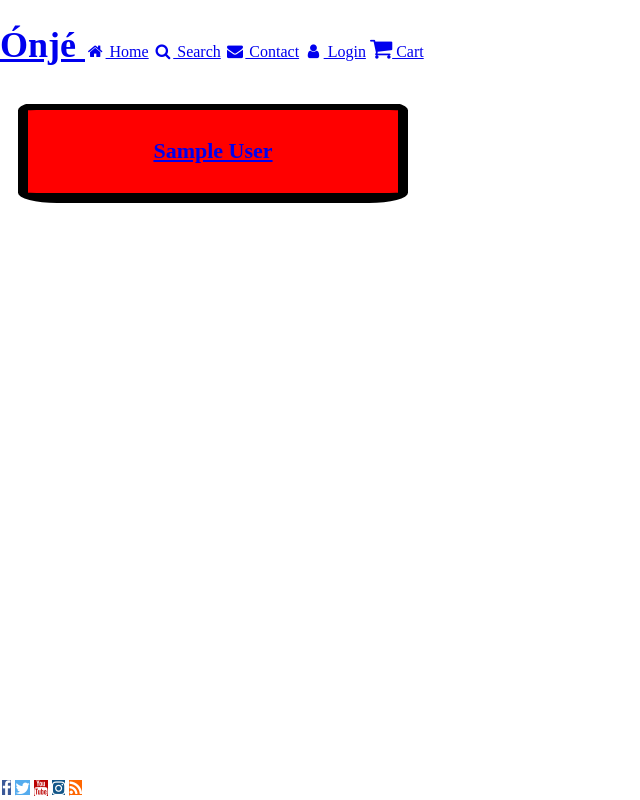
After one commit to Dolocentaur02/Project4, a Django app: page / in a window 1280 px wide. The commit adds this page. Shown: the whole page, without its empty margins (0-640 px from the left). Run offline with Django 3.2, Linux system fonts and the light colour scheme; tables that the repository leaves empty hold one stand-in row (values such as "Sample post").

Commit message:
Mainpg CSS

```diff
--- a/onje/onje/settings.py
+++ b/onje/onje/settings.py
@@ -37,7 +37,9 @@ INSTALLED_APPS = [
     'django.contrib.sessions',
     'django.contrib.messages',
     'django.contrib.staticfiles',
-    'onjeapp'
+    'onjeapp',
+     'django_extensions',
+     'rest_framework'
 ]
 
 MIDDLEWARE = [
--- a/onje/onje/urls.py
+++ b/onje/onje/urls.py
@@ -14,8 +14,11 @@ Including another URLconf
     2. Add a URL to urlpatterns:  path('blog/', include('blog.urls'))
 """
 from django.contrib import admin
+from django.conf.urls import include
 from django.urls import path
 
 urlpatterns = [
     path('admin/', admin.site.urls),
+        path('' ,include('onjeapp.urls'))
+
 ]
--- a/onje/onjeapp/admin.py
+++ b/onje/onjeapp/admin.py
@@ -2,6 +2,6 @@ from django.contrib import admin
 
 # Register your models here.
 
-from .models import signIn
+from .models import customer
 
-admin.site.register([signIn])
+admin.site.register([customer])
--- a/onje/onjeapp/models.py
+++ b/onje/onjeapp/models.py
@@ -3,7 +3,7 @@ from django.db import models
 # Create your models here.
 
 
-class signIn (models.Model):
+class customer (models.Model):
     name = models.CharField("Full name", max_length=500,)
     address1 = models.CharField("Address line1", max_length=500)
     address2 = models.CharField("Address line2", max_length=500)
@@ -13,12 +13,12 @@ class signIn (models.Model):
     def __str__(self):
         return self.name
 
-# class BillingAddress (models.Model):
-#     name = models.CharField("Full name", max_length=500,)
-#     address1 = models.CharField("Address line1", max_length=500)
-#     address2 = models.CharField("Address line2", max_length=500)
-#     zip_code = models.CharField("ZIP/ Postal Code", max_length=10)
-#     city = models.CharField("City", max_length=50)
+class Product (models.Model):
+    name = models.CharField("Full name", max_length=500,)
+    description = models.TextField()
+    price = models.DecimalField(decimal_places=2, max_digits=20, default = 12.99)
+    zip_code = models.CharField("ZIP/ Postal Code", max_length=10)
+    city = models.CharField("City", max_length=50)
 
-#     def __str__(self):
-#         return self.name
+    def __str__(self):
+        return self.name
--- /dev/null
+++ b/onje/onjeapp/static/css/style.css
@@ -0,0 +1,131 @@
+/* @import url(https://fonts.googleapis.com/css?family=Irish+Grover); */
+
+body {
+  /* font-family: "Irish Grover", Papyrus, fantasy, cursive;
+  text-align: center; */
+  color: rgb(178, 189, 23);
+}
+
+
+nav, p {
+  /* padding: 15px;
+  height: 80px;
+  border: solid pink 2px ;
+  width:100%; */
+  text-decoration: none;
+  /* display: inline-block; */
+  /* background-color: rgb(178, 189, 23); */
+}
+
+header {
+  background-color: white;
+  position: fixed;
+  top: 5;
+  left: 0;
+  right: 0;
+  height: 80px;
+  display: flex;
+  text-decoration: none;
+}
+
+
+
+
+
+header * {
+  display: inline;
+}
+
+.fa-Onje{
+  position:absolute;
+  top:90px;
+  left:45px;
+  width:20px;
+  height: 17px;
+  color: rgb(196, 98, 209);
+
+}
+
+form {
+  border-radius: 40px 0 40px 0;
+  width: 50%;
+  margin: 0 auto;
+}
+
+h1 {
+  font-size: 36px;
+}
+
+h2 {
+  font-size: 22px;
+}
+
+.customer {
+  display: inline-block;
+  background-color: red;
+  width: 350px;
+  text-align: center;
+  margin: 10px;
+  padding: 10px;
+  border: 10px solid black;
+  border-radius: 10%;
+}
+
+.customer {
+  display: inline-block;
+}
+
+.customer img {
+  display: block;
+}
+
+img {
+  border-radius: 40%;
+  height: 300px;
+}
+
+footer {
+  padding: 2px;
+  position: absolute;
+  left: 0;
+  bottom: 0;
+  width: 100%;
+  text-align: left;
+  /* font-display: inline; */
+  /* display: inline; */
+  /* background-color: rgb(185, 192, 178); */
+  text-decoration: none;
+}
+
+.social-links{
+  display: inline-block;
+  text-indent: 1em
+  /* height: 50px; */
+}
+
+.fa:hover {
+  opacity: 0.7;
+}
+
+.fa-facebook {
+  background: #3B5998;
+  color: white;
+}
+
+.fa-twitter {
+  background: #55ACEE;
+  color: white;
+}
+.fa-youtube {
+  background: #bb0000;
+  color: white;
+}
+
+.fa-instagram {
+  background: #125688;
+  color: white;
+}
+.fa-rss {
+  background: #ff6600;
+  color: white;
+}
--- a/onje/onjeapp/templates/base.html
+++ b/onje/onjeapp/templates/base.html
@@ -2,22 +2,44 @@
 
 <!DOCTYPE html>
 <html lang="en">
+
 <head>
   <meta charset="UTF-8">
   <meta name="viewport" content="width=device-width, initial-scale=1.0">
   <meta http-equiv="X-UA-Compatible" content="ie=edge">
   <link rel="stylesheet" href="{% static 'css/style.css' %}">
-  <title> Hogwarts! </title>
+  <link rel="stylesheet" href="https://cdnjs.cloudflare.com/ajax/libs/font-awesome/4.7.0/css/font-awesome.min.css">
+  <title> ONJE </title>
 </head>
+
 <body>
+  <header>
   <nav>
-    <h1>Welcome to Hogwarts!</h1>
-    <h2>
-      <a href="/houses"> View Houses</a> | <a href="/students"> View Students </a> | <a href="/students/new"> Enroll </a></h2>
+    <h1><a href="#"><i style="font-size:24px" class="fa fa-fw fa-Onje"></i> Ónjé </a></h1>
+    <a class="active" href="#"><i class="fa fa-fw fa-home"></i> Home</a>
+    <a href="#"><i class="fa fa-fw fa-search"></i> Search</a>
+    <a href="#"><i class="fa fa-fw fa-envelope"></i> Contact</a>
+    <a href="#"><i class="fa fa-fw fa-user"></i> Login</a>
+    <a href="#"><i style="font-size:24px" class="fa">&#xf07a;</i> Cart</a>
+    <!-- <h2>
+      <a href="/customer/"> Customer </a> | <a href=" "> Products </a> | <a href="/customer/new"> Profile </a>| <a
+        href="/customer/new"> Signup </a>| <a href="/customer/new"> Signup </a>
+      </h2> -->
   </nav>
+</header>
 
+
+  <footer>
+    <div id="social-media">
+      <a href="#" class="fa fa-facebook"></a>
+      <a href="#" class="fa fa-twitter"></a>
+      <a href="#" class="fa fa-youtube"></a>
+      <a href="#" class="fa fa-instagram"></a>
+      <a href="#" class="fa fa-rss"></a> </div>
+  </footer>
 
   {% block content %}
   {% endblock %}
 </body>
+
 </html>
--- a/onje/onjeapp/templates/signIn_form.html
+++ b/onje/onjeapp/templates/customer_form.html
@@ -1,7 +1,7 @@
 {% extends 'base.html' %}
 
 {% block content %}
-    <h1>New House</h1>
+    <h1>New Customer</h1>
     <form method="POST">
         {% csrf_token %}
         {{ form.as_p }}
--- /dev/null
+++ b/onje/onjeapp/templates/customer_list.html
@@ -0,0 +1,12 @@
+{% extends 'base.html' %}
+
+
+{% block content %}
+  <h1> Customers </h1>
+  {% for customer in customers %}
+    <div class="customer">
+      <h2><a href="/customers/{{customer.id}}">{{customer.name}}</a></h2>
+      <!-- <img src="{{customer.image_url}}" alt="Picture of {{customer.name}}"/> -->
+    </div>
+  {% endfor %}
+{% endblock %}
--- /dev/null
+++ b/onje/onjeapp/urls.py
@@ -0,0 +1,16 @@
+from django.urls import path
+from . import views
+
+urlpatterns = [
+    path('', views.customer_list),
+    path('customer/', views.customer_list, name = 'customer_list'),
+    path('customer/<int:id>', views.customer_detail, name = 'customer_detail'),
+    path('customer/new', views.customer_create, name = 'customer_create'),
+    path('customer/<int:id>/edit', views.customer_update, name = 'customer_update'),
+    path('customer/<int:id>/delete', views.customer_delete, name = 'customer_delete'),
+    # path('students/', views.student_list, name = 'student_list'),
+    # path('students/<int:id>', views.student_detail, name = 'student_detail'),
+    # path('students/new', views.student_create, name = 'student_create'),
+    # path('students/<int:id>/edit', views.student_update, name = 'student_edit'),
+    # path('students/<int:id>/delete', views.student_delete, name = 'student_delete'),
+]
--- a/onje/onjeapp/views.py
+++ b/onje/onjeapp/views.py
@@ -2,47 +2,47 @@ from django.shortcuts import render
 
 # Create your views here.
 from django.shortcuts import render, redirect
-from .models import SignIn
-# from .forms import HouseForm, StudentForm
+from .models import customer
+from .forms import CustomerForm
 
 
-def signIn_list(request):
-    signIns = signIn.objects.all()
-    return render(request, 'signIn_list.html', {'signIns': signIns})
+def customer_list(request):
+    customers = customer.objects.all()
+    return render(request, 'customer_list.html', {'customers': customers})
 
 
-def signIn_detail(request, id):
-    signIn = signIn.objects.get(id=id)
-    return render(request, 'signIn_detail.html', {'signIn': signIn})
+def customer_detail(request, id):
+    customer = customer.objects.get(id=id)
+    return render(request, 'customer_detail.html', {'customer': customer})
 
 
-def signIn_create(response):
+def customer_create(response):
     if request.method == 'POST':
-        form = signInForm(request.POST)
+        form = customerForm(request.POST)
         if form.is_valid:
-            signIn = form.save()
-            return redirect('signIn_detail', id=signIn.id)
+            customer = form.save()
+            return redirect('customer_detail', id=customer.id)
     else:
-        form = signInForm()
-        return render(request, 'signIn_form.html', {'form': form})
+        form = customerForm()
+        return render(request, 'customer_form.html', {'form': form})
 
 
-def signIn_update(request, id):
-    signIn = signIn.objects.get(id=id)
+def customer_update(request, id):
+    customer = customer.objects.get(id=id)
     if request.method == 'POST':
-        form = signInForm(request.POST, instance=signIn)
+        form = customerForm(request.POST, instance=customer)
         if form.is_valid:
-            signIn = form.save()
-            return redirect('signIn_detail', id=signIn.id)
+            customer = form.save()
+            return redirect('customer_detail', id=customer.id)
     else:
-        form = signInForm(instance=signIn)
-        return render(request, 'signIn_form.html', {'form': form})
+        form = customerForm(instance=customer)
+        return render(request, 'customer_form.html', {'form': form})
 
 
-def signIn_delete(request, id):
+def customer_delete(request, id):
     if request.method == 'POST':
-        signIn.objects.get(id=id).delete()
-    return redirect('signIn_list')
+        customer.objects.get(id=id).delete()
+    return redirect('customer_list')
 
 
 # def student_list(request):
```
Also changed, not shown: onje/onjeapp/forms.py (added, +16 -0 lines), onje/onjeapp/templates/customer_detail.html (added, +23 -0 lines), onje/onjeapp/templates/signIn_detail.html (deleted, +0 -23 lines), onje/onjeapp/templates/signIn_list.html (deleted, +0 -12 lines), onje/onjeapp/migrations/0001_initial.py (added), onje/onjeapp/migrations/0002_auto_20190911_0515.py (added), onje/onjeapp/migrations/0003_product.py (added), 2 other files.
